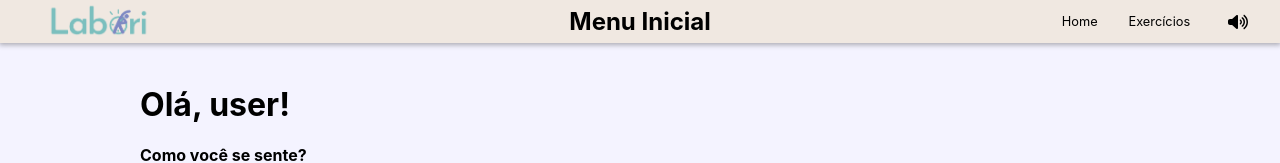
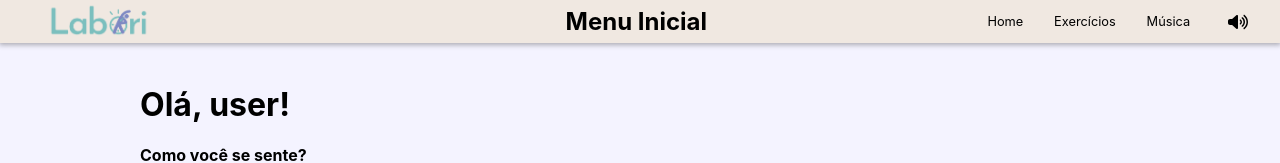
Before and after one commit to pedrobslima/projetao_2024.1_saude, a React (Create React App) app in the folder frontend/: page / in a window 1280 px wide. Shown: the top 163 px of the page. Built offline with nearby package versions, Linux system fonts and the light colour scheme.

Commit message:
fix MainContext import errors

```diff
--- a/frontend/src/components/Context/MainContext.jsx
+++ b/frontend/src/components/Context/MainContext.jsx
@@ -1,6 +1,6 @@
 import { createContext, ReactNode, useState } from "react";
 
-const MainContext = createContext({});
+export const MainContext = createContext({});
 
 export const MainProvider = ({ children }) => {
   const [isMute, setIsMute] = useState(false);
@@ -16,4 +16,4 @@ export const MainProvider = ({ children }) => {
   );
 };
 
-export default MainProvider;
+export default MainContext;
--- a/frontend/src/components/Navbar.jsx
+++ b/frontend/src/components/Navbar.jsx
@@ -31,6 +31,9 @@ function Navbar({ pageTitle }) {
             <Link to="/exercicio/pulso/1">Exercícios</Link>{" "}
             {/* link estático só para testes */}
           </li>
+          <li>
+            <Link to="/musica">Música</Link>
+          </li>
         </ul>
         <FontAwesomeIcon
           icon={isMuted ? faVolumeMute : faVolumeUp}
--- a/frontend/src/components/music/musicPlayer/MusicPlayer.jsx
+++ b/frontend/src/components/music/musicPlayer/MusicPlayer.jsx
@@ -6,7 +6,7 @@ import {
   forwardRef,
   useImperativeHandle,
 } from "react";
-import MainContext from "../../context/MainContext";
+import MainContext from "../../Context/MainContext";
 
 const MusicPlayer = forwardRef(
   ({ props, link, canPlay, sendTime, ended }, ref) => {
```
Also changed, not shown: frontend/src/main/App.jsx (+12 -12 lines).
